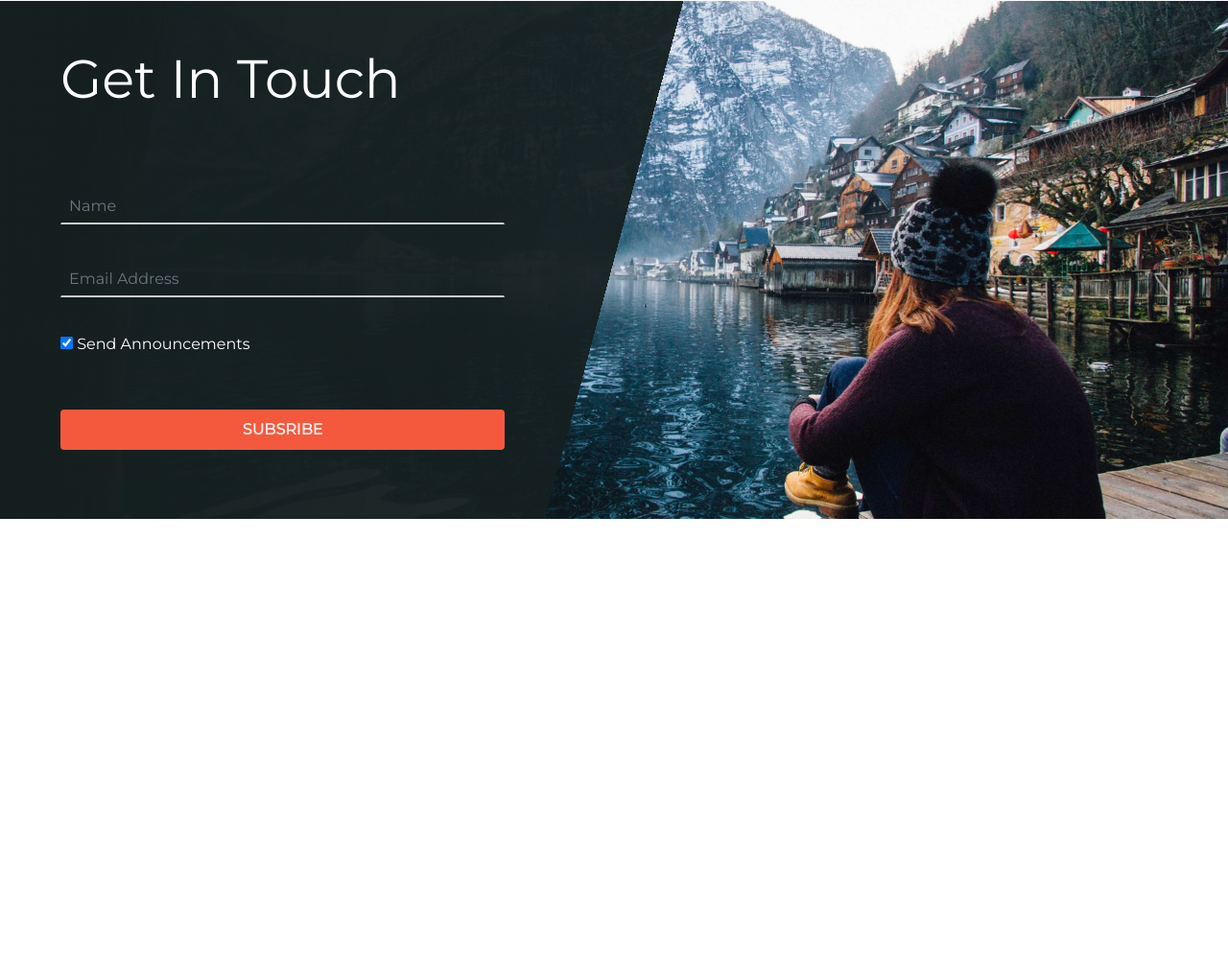
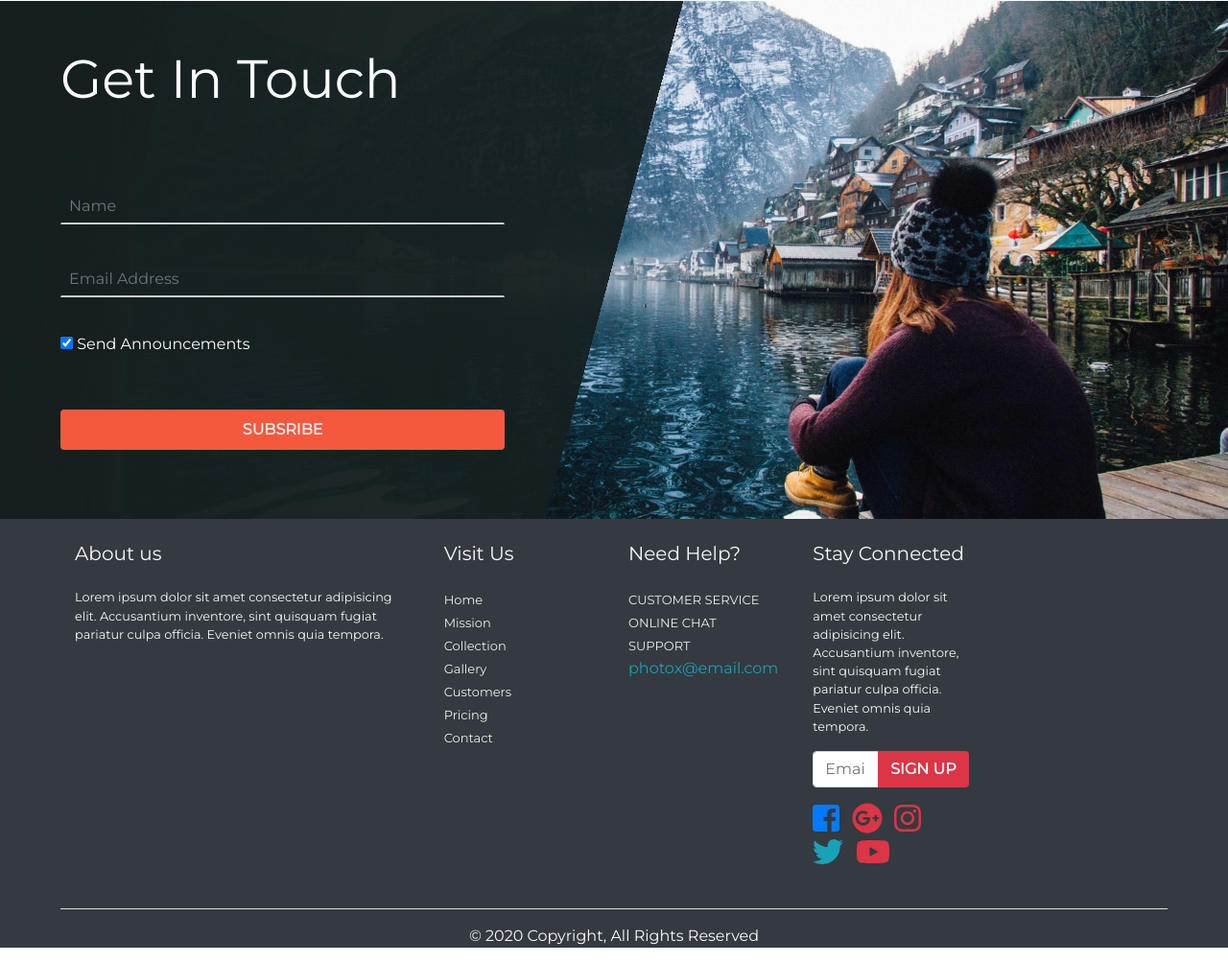
Before and after one commit to AdrianRomanski/bootstrap_projects, a plain HTML site: page photoX/index.html in a window 1280 px wide. Shown: the part 5996-7000 px from the top of the page at 96% size. Before the commit the page ends 6537 px from the top, so only its background shows below. Drawn offline with nearby package versions, Linux system fonts and the light colour scheme.

Commit message:
Added Footer Section - PhotoX

```diff
--- a/photoX/index.html
+++ b/photoX/index.html
@@ -394,8 +394,7 @@
 </section>
 <!--end of pricing-->
 
-<!--content-->
-
+<!--contact-->
 <section class="contact p-5">
     <div class="container-fluid">
         <div class="row">
@@ -420,8 +419,90 @@
         </div>
     </div>
 </section>
+<!--end of contact-->
 
-<!--end of content-->
+<!--footer-->
+
+<footer class="bg-dark px-5">
+    <div class="container-fluid">
+        <div class="container-fluid">
+            <div class="row text-light py-4">
+                <div class="col-lg-4 col-sm-6">
+                    <h5 class="pb-3">About us</h5>
+                    <p class="small">Lorem ipsum dolor sit amet consectetur adipisicing elit. Accusantium inventore, sint quisquam fugiat pariatur culpa officia. Eveniet omnis quia tempora.</p>
+                </div>
+                <div class="col-lg-2 col-sm-6">
+                    <h5 class="pb-3">Visit Us</h5>
+                    <ul class="list-unstyled">
+                        <li>
+                            <a href="#" class="footer-link">Home</a>
+                        </li>
+                        <li>
+                            <a href="#" class="footer-link">Mission</a>
+                        </li>
+                        <li>
+                            <a href="#" class="footer-link">Collection</a>
+                        </li>
+                        <li>
+                            <a href="#" class="footer-link">Gallery</a>
+                        </li>
+                        <li>
+                            <a href="#" class="footer-link">Customers</a>
+                        </li>
+                        <li>
+                            <a href="#" class="footer-link">Pricing</a>
+                        </li>
+                        <li>
+                            <a href="#" class="footer-link">Contact</a>
+                        </li>
+                    </ul>
+                </div>
+                <div class="col-lg-2 col-sm-6">
+                    <h5 class="pb-3">Need Help?</h5>
+                    <ul class="list-unstyled">
+                        <li>
+                            <a href="#" class="footer-link text-uppercase">Customer Service</a>
+                        </li>
+                        <li>
+                            <a href="#" class="footer-link text-uppercase">Online Chat</a>
+                        </li>
+                        <li>
+                            <a href="#" class="footer-link text-uppercase">Support</a>
+                        </li>
+                        <li>
+                            <a href="#" class="text-info">photox@email.com</a>
+                        </li>
+                    </ul>
+                </div>
+                <div class="col-lg-2 col-sm-6">
+                    <h5 class="pb-3">Stay Connected</h5>
+                    <p class="small">Lorem ipsum dolor sit amet consectetur adipisicing elit. Accusantium inventore, sint quisquam fugiat pariatur culpa officia. Eveniet omnis quia tempora.</p>
+                    <form>
+                        <div class="input-group mb-3">
+                            <input type="text" class="form-control" placeholder="Email Address">
+                            <div class="input-group-append">
+                                <button type="button" class="btn bg-danger text-white text-uppercase font-weight-bold">Sign Up</button>
+                            </div>
+                        </div>
+                    </form>
+                    <ul class="list-inline">
+                        <li class="list-inline-item"><i class="fab fa-facebook-square fa-2x text-primary"></i> </li>
+                        <li class="list-inline-item"><i class="fab fa-google-plus fa-2x text-danger"></i> </li>
+                        <li class="list-inline-item"><i class="fab fa-instagram fa-2x text-danger"></i> </li>
+                        <li class="list-inline-item"><i class="fab fa-twitter fa-2x text-info"></i> </li>
+                        <li class="list-inline-item"><i class="fab fa-youtube fa-2x text-danger"></i> </li>
+                    </ul>
+                </div>
+            </div>
+            </div>
+                <div class="col text-center text-light border-top pt-3">
+                    <p>&copy; 2020 Copyright, All Rights Reserved</p>
+                </div>
+        </div>
+    </div>
+</footer>
+
+<!--end of footer-->
 
 
 <script src="http://code.jquery.com/jquery-3.3.1.js" integrity="sha256-2Kok7MbOyxpgUVvAk/HJ2jigOSYS2auK4Pfzbm7uH60="
--- a/photoX/style.css
+++ b/photoX/style.css
@@ -344,3 +344,17 @@ header {
 }
 
 /*end of contact*/
+
+/*footer*/
+.footer-link {
+    color: #eee;
+    font-size: 13px;
+    transition: all .3s;
+}
+
+.footer-link:hover {
+    color: #70aed2;
+    text-decoration: none;
+}
+
+/*end of footer*/
```
